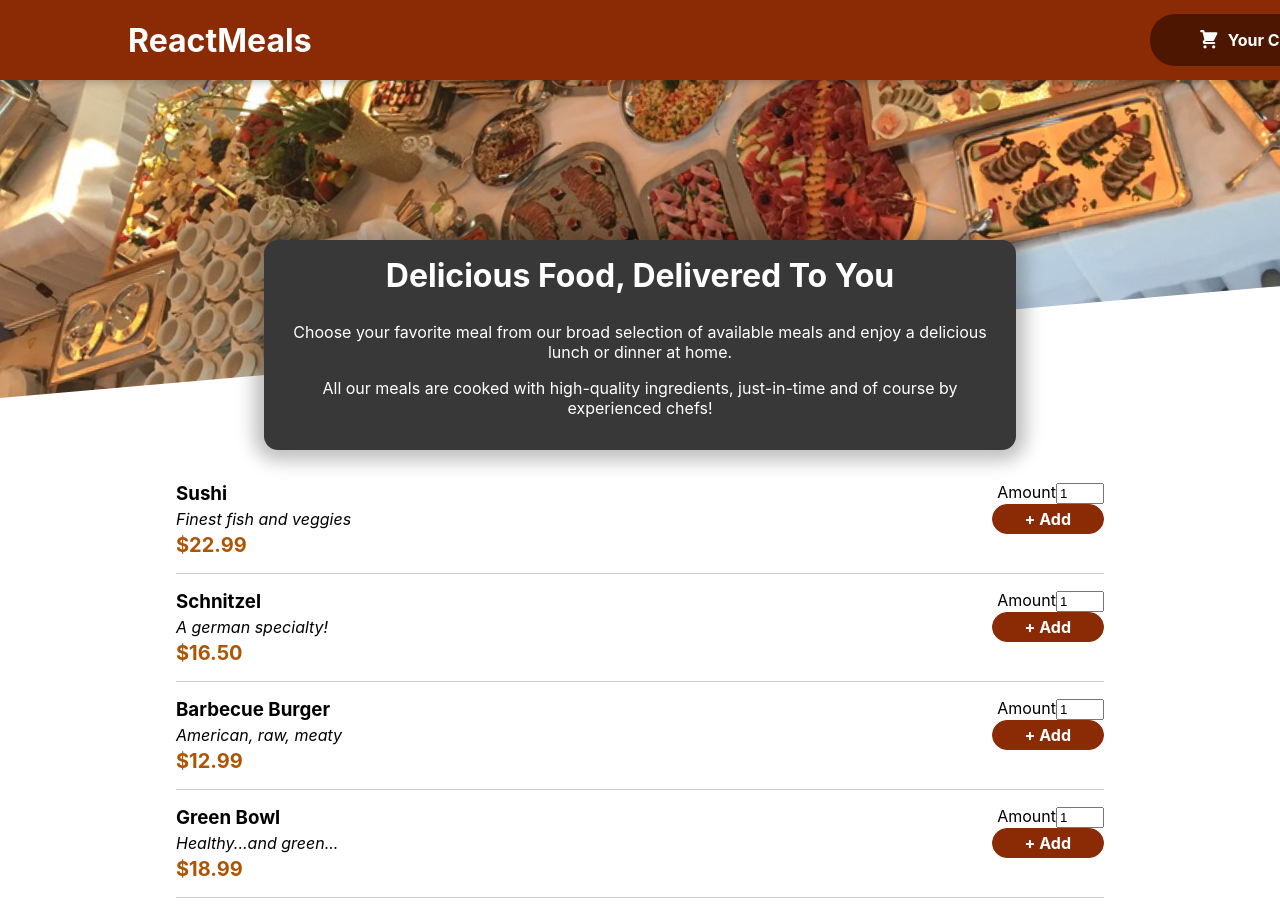
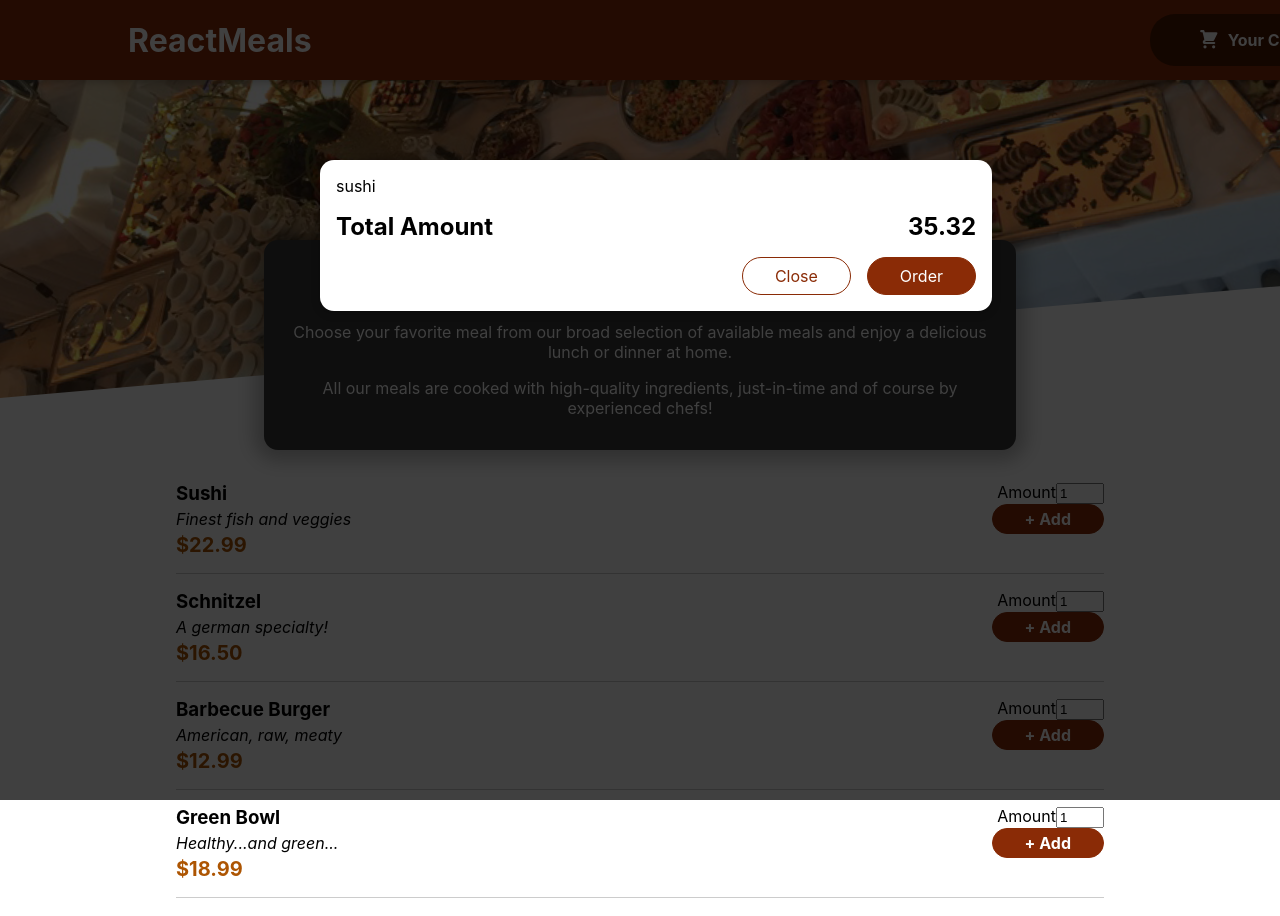
Before and after one commit to goktugs/food-order-app, a React (Create React App) app: page / in a window 1280 px wide. Shown: the top 916 px of the page. Built offline with nearby package versions, Linux system fonts and the light colour scheme.

Commit message:
Modal added via react-portal

```diff
--- a/public/index.html
+++ b/public/index.html
@@ -28,6 +28,7 @@
   </head>
   <body>
     <noscript>You need to enable JavaScript to run this app.</noscript>
+    <div id="overlays"></div>
     <div id="root"></div>
     <!--
       This HTML file is a template.
--- a/src/App.js
+++ b/src/App.js
@@ -1,10 +1,12 @@
 import './App.css';
 import Header from './components/Layout/Header';
 import Meals from './components/Meals/Meals';
+import Cart from './components/Cart/Cart';
 
 function App() {
   return (
     <>
+      <Cart />
       <Header />
       <main>
         <Meals />
--- a/src/components/Cart/Cart.js
+++ b/src/components/Cart/Cart.js
@@ -1,5 +1,6 @@
 import React from 'react';
 import classes from './Cart.module.css';
+import Modal from '../UI/Modal';
 
 const Cart = (props) => {
   const cartItems = (
@@ -11,7 +12,7 @@ const Cart = (props) => {
   );
 
   return (
-    <div>
+    <Modal>
       {cartItems}
       <div className={classes.total}>
         <span>Total Amount</span>
@@ -21,7 +22,7 @@ const Cart = (props) => {
         <button className={classes['button--alt']}>Close</button>
         <button className={classes.button}>Order</button>
       </div>
-    </div>
+    </Modal>
   );
 };
 
--- /dev/null
+++ b/src/components/UI/Modal.js
@@ -0,0 +1,29 @@
+import classes from './Modal.module.css';
+import ReactDom from 'react-dom';
+const Backdrop = (props) => {
+  return <div className={classes.backdrop} />;
+};
+
+const ModalOverlay = (props) => {
+  return (
+    <div className={classes.modal}>
+      <div className={classes.content}>{props.children}</div>
+    </div>
+  );
+};
+
+const portalElement = document.getElementById('overlays');
+
+const Modal = (props) => {
+  return (
+    <>
+      {ReactDom.createPortal(<Backdrop />, portalElement)}
+      {ReactDom.createPortal(
+        <ModalOverlay> {props.children} </ModalOverlay>,
+        portalElement
+      )}
+    </>
+  );
+};
+
+export default Modal;
--- /dev/null
+++ b/src/components/UI/Modal.module.css
@@ -0,0 +1,40 @@
+.backdrop {
+  position: fixed;
+  top: 0;
+  left: 0;
+  width: 100%;
+  height: 100vh;
+  z-index: 20;
+  background-color: rgba(0, 0, 0, 0.75);
+}
+
+.modal {
+  position: fixed;
+  top: 20vh;
+  left: 5%;
+  width: 90%;
+  background-color: white;
+  padding: 1rem;
+  border-radius: 14px;
+  box-shadow: 0 2px 8px rgba(0, 0, 0, 0.25);
+  z-index: 30;
+  animation: slide-down 300ms ease-out forwards;
+}
+
+@media (min-width: 768px) {
+  .modal {
+    width: 40rem;
+    left: calc(50% - 20rem);
+  }
+}
+
+@keyframes slide-down {
+  from {
+    opacity: 0;
+    transform: translateY(-3rem);
+  }
+  to {
+    opacity: 1;
+    transform: translateY(0);
+  }
+}
```
